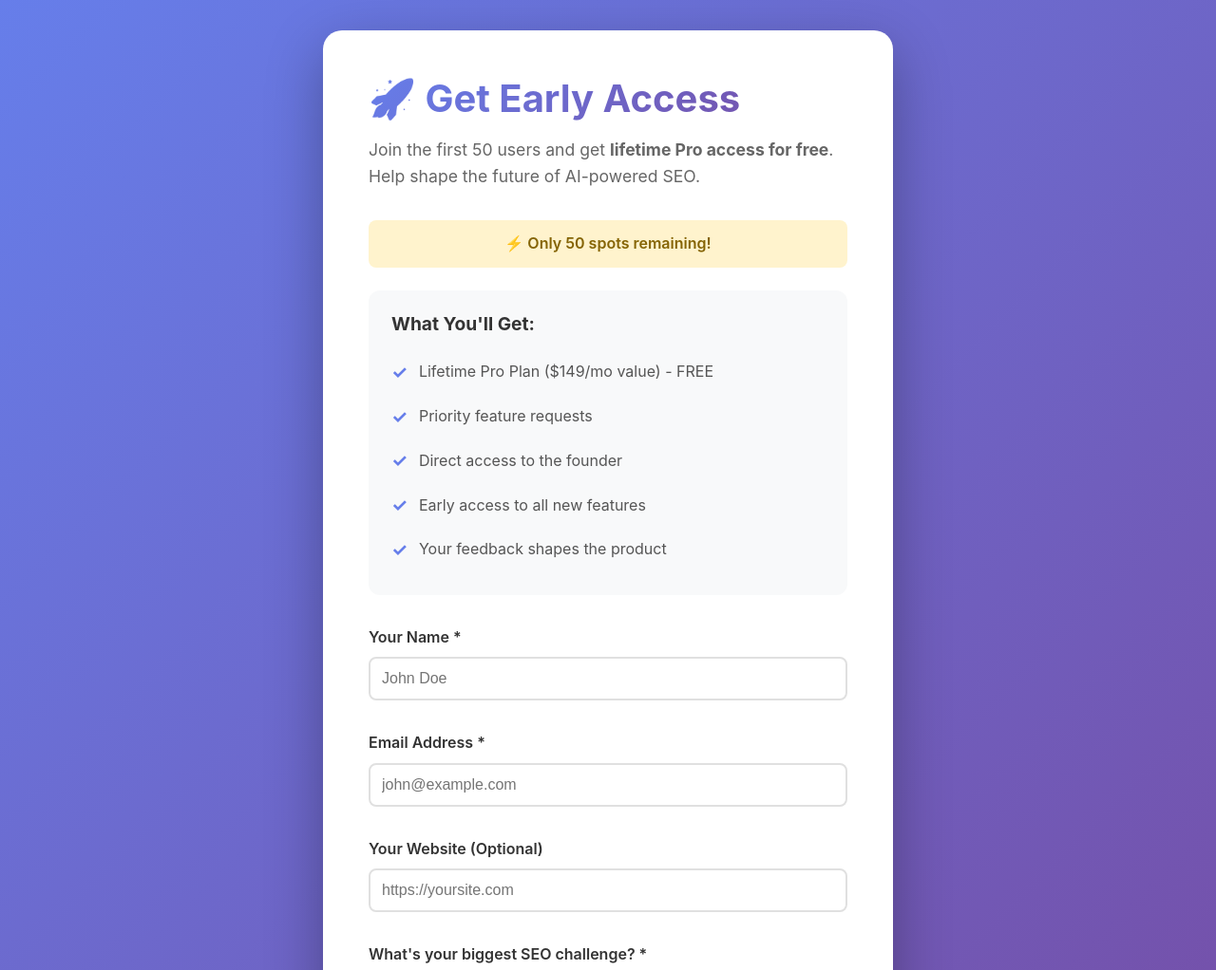
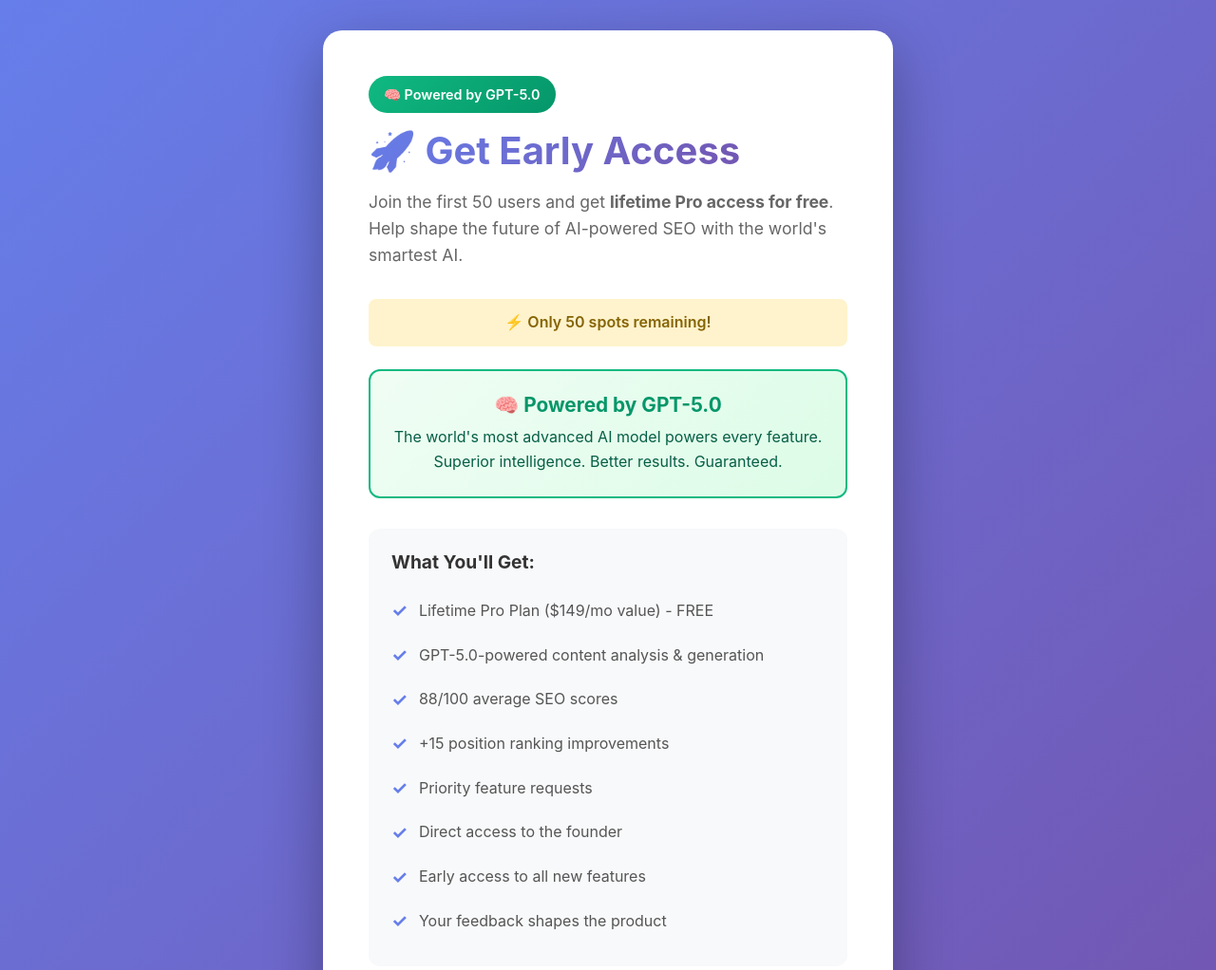
Before and after one commit to dannythehat/ranksmart, a website: page public/early-access.html in a window 1280 px wide. Shown: the top 1022 px of the page at 95% size. Drawn offline with Linux system fonts and the light colour scheme.

Commit message:
🧠 Add GPT-5.0 branding to early access page

```diff
--- a/public/early-access.html
+++ b/public/early-access.html
@@ -3,8 +3,8 @@
 <head>
     <meta charset="UTF-8">
     <meta name="viewport" content="width=device-width, initial-scale=1.0">
-    <meta name="description" content="Get early access to RankSmart - AI-Powered SEO Content Optimizer">
-    <title>Early Access - RankSmart</title>
+    <meta name="description" content="Get early access to RankSmart - Powered by GPT-5.0, the world's smartest AI">
+    <title>Early Access - RankSmart | Powered by GPT-5.0</title>
     <link rel="stylesheet" href="css/main.css">
     <link rel="stylesheet" href="css/components.css">
     <style>
@@ -24,6 +24,17 @@
             max-width: 600px;
             width: 100%;
             box-shadow: 0 20px 60px rgba(0,0,0,0.3);
+        }
+
+        .gpt5-badge {
+            display: inline-block;
+            background: linear-gradient(135deg, #10b981 0%, #059669 100%);
+            color: white;
+            padding: 0.5rem 1rem;
+            border-radius: 20px;
+            font-size: 0.9rem;
+            font-weight: 600;
+            margin-bottom: 1rem;
         }
 
         .early-access-card h1 {
@@ -72,6 +83,27 @@
             font-weight: bold;
             margin-right: 0.75rem;
             font-size: 1.2rem;
+        }
+
+        .gpt5-highlight {
+            background: linear-gradient(135deg, #f0fdf4 0%, #dcfce7 100%);
+            border: 2px solid #10b981;
+            border-radius: 12px;
+            padding: 1.5rem;
+            margin-bottom: 2rem;
+            text-align: center;
+        }
+
+        .gpt5-highlight h3 {
+            color: #059669;
+            font-size: 1.3rem;
+            margin-bottom: 0.5rem;
+        }
+
+        .gpt5-highlight p {
+            color: #065f46;
+            font-size: 1rem;
+            margin-bottom: 0;
         }
 
         .signup-form {
@@ -161,17 +193,26 @@
 <body>
     <div class="early-access-hero">
         <div class="early-access-card">
+            <div class="gpt5-badge">🧠 Powered by GPT-5.0</div>
             <h1>🚀 Get Early Access</h1>
-            <p>Join the first 50 users and get <strong>lifetime Pro access for free</strong>. Help shape the future of AI-powered SEO.</p>
+            <p>Join the first 50 users and get <strong>lifetime Pro access for free</strong>. Help shape the future of AI-powered SEO with the world's smartest AI.</p>
 
             <div class="spots-remaining">
                 ⚡ Only <span id="spotsLeft">50</span> spots remaining!
+            </div>
+
+            <div class="gpt5-highlight">
+                <h3>🧠 Powered by GPT-5.0</h3>
+                <p>The world's most advanced AI model powers every feature. Superior intelligence. Better results. Guaranteed.</p>
             </div>
 
             <div class="benefits">
                 <h3>What You'll Get:</h3>
                 <ul>
                     <li>Lifetime Pro Plan ($149/mo value) - FREE</li>
+                    <li>GPT-5.0-powered content analysis & generation</li>
+                    <li>88/100 average SEO scores</li>
+                    <li>+15 position ranking improvements</li>
                     <li>Priority feature requests</li>
                     <li>Direct access to the founder</li>
                     <li>Early access to all new features</li>
@@ -253,27 +294,26 @@
                 successMessage.classList.add('show');
 
                 // Reset form
-                e.target.reset();
+                document.getElementById('earlyAccessForm').reset();
 
-                // Re-enable button after 3 seconds
+                // Re-enable button
+                submitBtn.disabled = false;
+                submitBtn.textContent = '🎯 Claim Your Spot';
+
+                // Hide success message after 5 seconds
                 setTimeout(() => {
-                    submitBtn.disabled = false;
-                    submitBtn.textContent = '🎯 Claim Your Spot';
-                }, 3000);
-
-                // Log to console (you can see signups in browser console)
-                console.log('New signup:', formData);
-                console.log('All signups:', signups);
+                    successMessage.classList.remove('show');
+                }, 5000);
 
             } catch (error) {
                 console.error('Error:', error);
-                alert('Something went wrong. Please try again or email us directly.');
+                alert('Something went wrong. Please try again.');
                 submitBtn.disabled = false;
                 submitBtn.textContent = '🎯 Claim Your Spot';
             }
         });
 
-        // Initialize spots remaining
+        // Update spots remaining on page load
         window.addEventListener('load', () => {
             const signups = JSON.parse(localStorage.getItem('earlyAccessSignups') || '[]');
             const spotsLeft = Math.max(0, 50 - signups.length);
```
